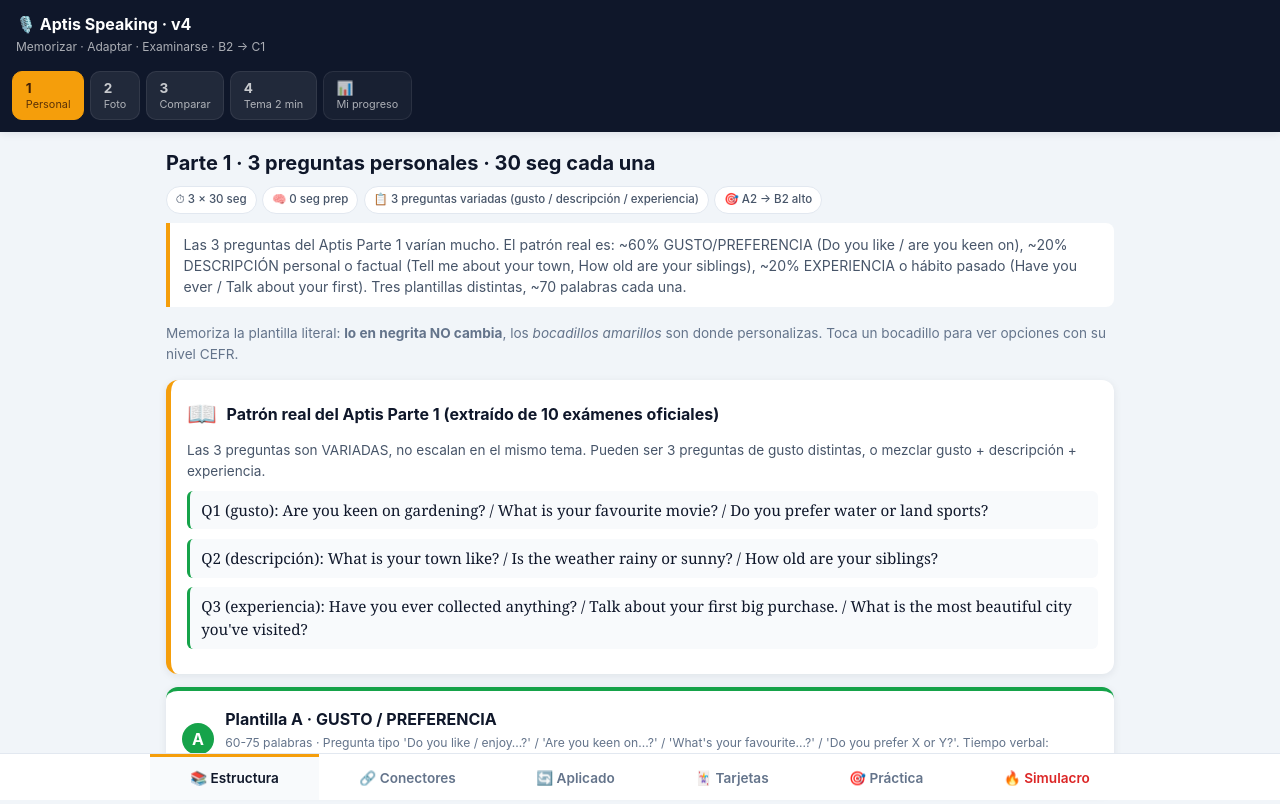
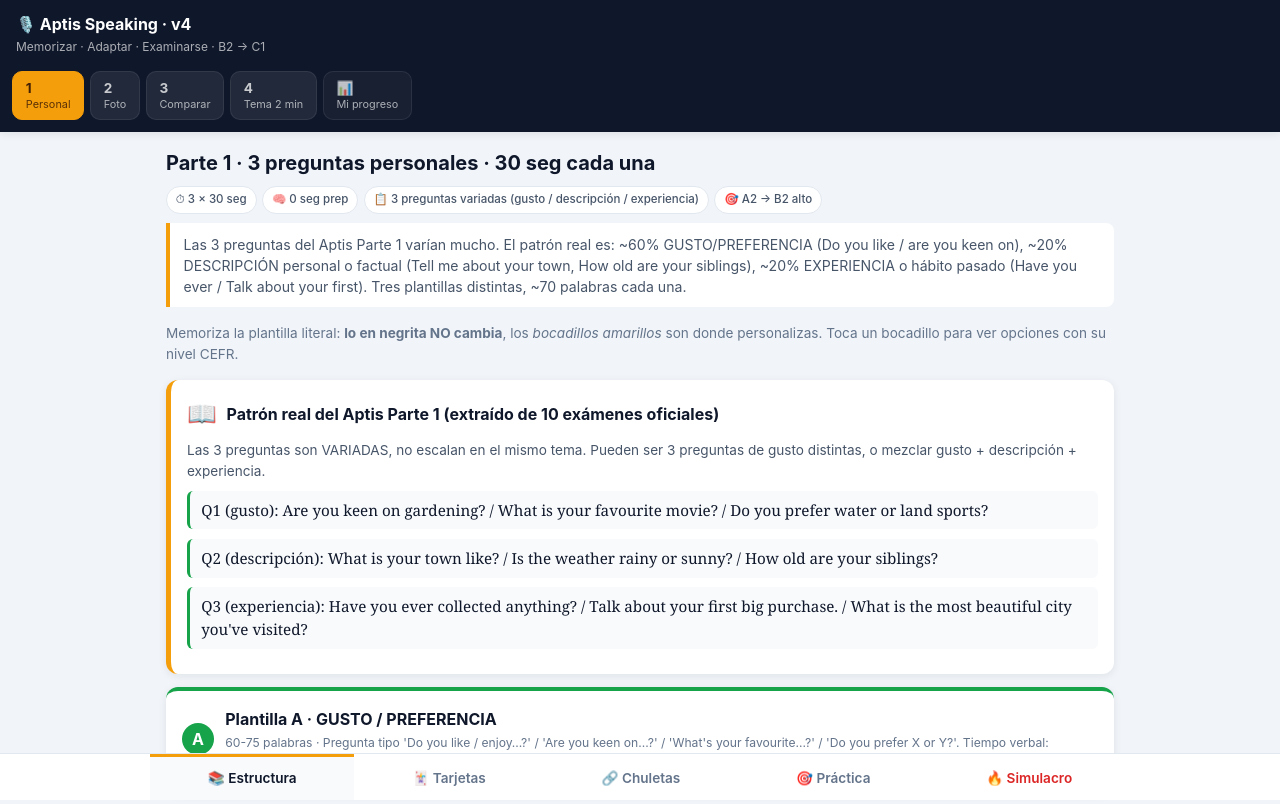
Before and after one commit to EpicuroX/APTIS-SPEAKING, a plain HTML site: page v5/index.html in a window 1280 px wide. Shown: the top 804 px of the page. Drawn offline with Linux system fonts and the light colour scheme.

Commit message:
Update index.html

```diff
--- a/v5/index.html
+++ b/v5/index.html
@@ -24,9 +24,8 @@
   <footer class="mode-footer" id="mode-footer" hidden>
     <div class="mode-tabs" role="tablist" aria-label="Modo">
       <button class="mode-tab active" data-mode="estructura" role="tab">📚 Estructura</button>
-      <button class="mode-tab"        data-mode="conectores"  role="tab">🔗 Conectores</button>
-      <button class="mode-tab"        data-mode="aplicado"    role="tab">🔄 Aplicado</button>
       <button class="mode-tab"        data-mode="tarjetas"    role="tab">🃏 Tarjetas</button>
+      <button class="mode-tab"        data-mode="conectores"  role="tab">🔗 Chuletas</button>
       <button class="mode-tab"        data-mode="examen"      role="tab">🎯 Práctica</button>
       <button class="mode-tab mode-tab-rojo" data-mode="simulacro" role="tab">🔥 Simulacro</button>
     </div>
```
